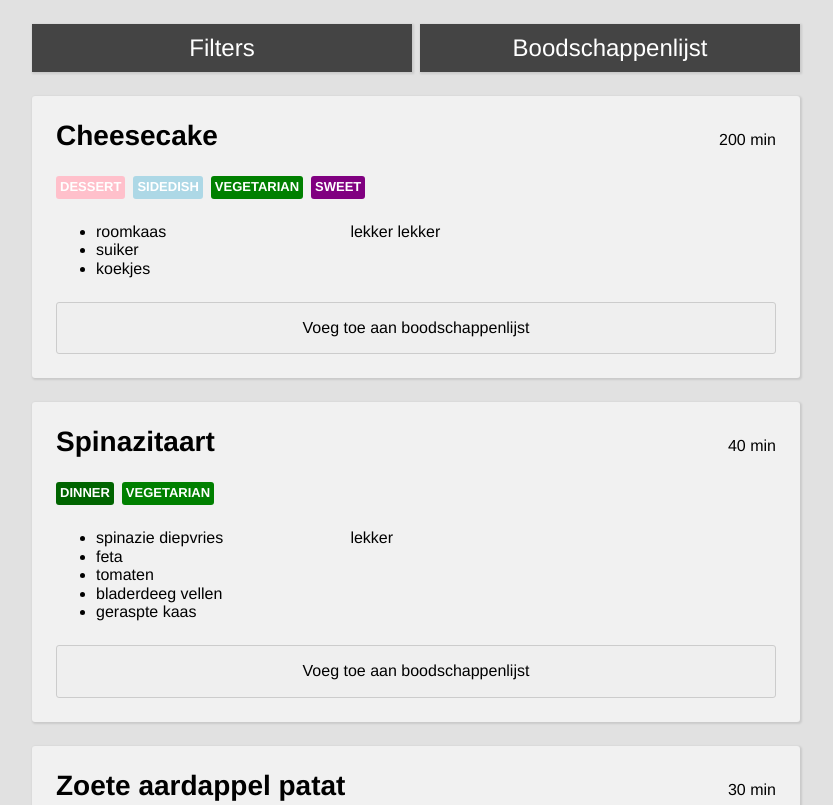
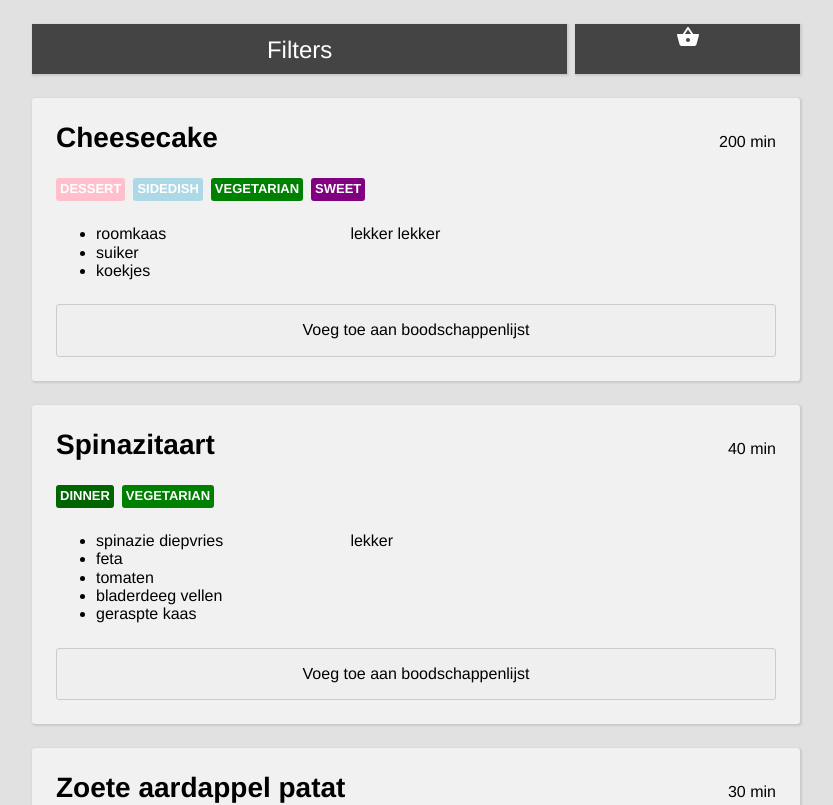
Before and after one commit to madstrawberry/old_recipes, a React (Create React App) app: page / in a window 1280 px wide. Shown: the top 805 px of the page, without its empty margins (224-1057 px from the left). Built offline with nearby package versions, Linux system fonts and the light colour scheme; a web font is replaced by a local one.

Commit message:
Style shopping cart so it falls on 1 line

```diff
--- a/src/components/Menu.tsx
+++ b/src/components/Menu.tsx
@@ -4,6 +4,7 @@ import { Container } from './shared/Container';
 import styled from 'styled-components';
 import { GridContainer } from './shared/GridContainer';
 import { GridColumn } from './shared/GridColumn';
+import ShoppingBasketIcon from '@material-ui/icons/ShoppingBasket';
 
 type Props = {
   activeTab: Tab;
@@ -23,14 +24,14 @@ export const Menu: React.FC<Props> = ({ activeTab, setActiveTab }) => {
   return (
     <StyledContainer>
       <GridContainer columnGap={'sm'}>
-        <GridColumn width={[100, 50]}>
+        <GridColumn width={[70]}>
           <MenuButton isActive={activeTab === 'filters'} onClick={setTab('filters')}>
             Filters
           </MenuButton>
         </GridColumn>
-        <GridColumn width={[100, 50]}>
+        <GridColumn width={[30]}>
           <MenuButton isActive={activeTab === 'list'} onClick={setTab('list')}>
-            Boodschappenlijst
+            <ShoppingBasketIcon />
           </MenuButton>
         </GridColumn>
       </GridContainer>
@@ -46,10 +47,13 @@ const StyledContainer = styled(Container)`
 
 const MenuButton = styled.button<{ isActive: boolean }>`
   width: 100%;
+  display: flex;
   border: 0;
   color: #fff;
   font-size: 24px;
   background: #444;
-  padding: 10px;
+  height: 50px;
+  line-height: 50px;
   box-shadow: 1px 1px 2px 1px rgba(0, 0, 0, 0.1);
+  justify-content: center;
 `;
```
